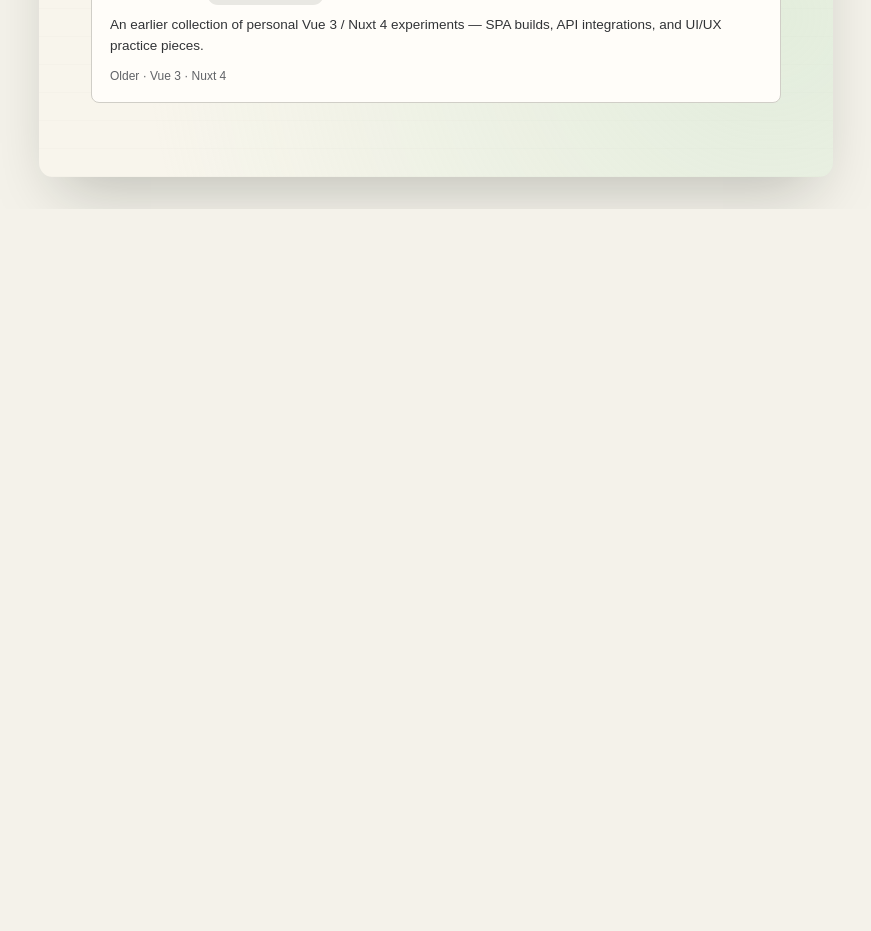
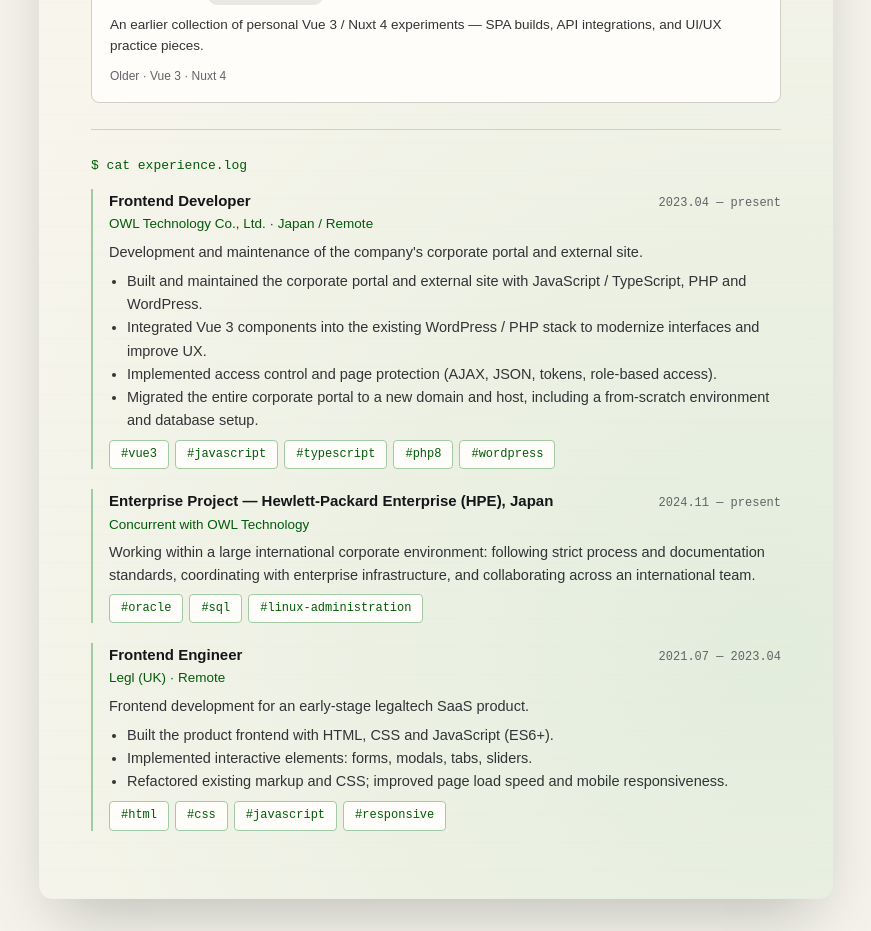
Before and after one commit to GrayMurakami/website-resume, a Nuxt app: page / in a window 1280 px wide. Shown: the part 1200-2131 px from the top of the page, without its empty margins (204-1075 px from the left). Before the commit the page ends 1409 px from the top, so only its background shows below. Built offline with nearby package versions, Linux system fonts and the light colour scheme.

Commit message:
feat: ResumeExperience.vue added; in app inject

```diff
--- a/app/app.vue
+++ b/app/app.vue
@@ -1,4 +1,5 @@
 <script setup lang="ts">
+import ResumeExperience from './components/resume/ResumeExperience.vue';
 import ResumeProjects from './components/resume/ResumeProjects.vue';
 
 </script>
@@ -22,8 +23,10 @@ import ResumeProjects from './components/resume/ResumeProjects.vue';
     </p>
     <ResumeStats />
     <ResumeSkills />
-    <div class="rule"></div>
+      <div class="rule"></div>
     <ResumeProjects />
+      <div class="rule"></div>
+    <ResumeExperience />
   </div>
 </template>
 
--- a/app/components/resume/ResumeExperience.vue
+++ b/app/components/resume/ResumeExperience.vue
@@ -1,11 +1,170 @@
-<script setup lang="ts">
-
-</script>
 
 <template>
+  <div class="section-label">
+    $ cat experience.log
+  </div>
 
+  <div class="exp-item">
+    <div class="exp-head">
+      <div class="exp-title">
+        Frontend Developer
+      </div>
+      <div class="exp-date">
+        2023.04 — present
+      </div>
+    </div>
+    <div class="exp-org">
+      OWL Technology Co., Ltd. · Japan / Remote
+    </div>
+    <p>
+      Development and maintenance of the company's corporate portal and external site.
+    </p>
+    <ul>
+      <li>
+        Built and maintained the corporate portal and external site with JavaScript / TypeScript, PHP and WordPress.
+      </li>
+      <li>
+        Integrated Vue 3 components into the existing WordPress / PHP stack to modernize interfaces and improve UX.
+      </li>
+      <li>
+        Implemented access control and page protection (AJAX, JSON, tokens, role-based access).
+      </li>
+      <li>
+        Migrated the entire corporate portal to a new domain and host, including a from-scratch environment and database setup.
+      </li>
+    </ul>
+    <div class="tag-row">
+      <span class="tag">
+        #vue3
+      </span>
+      <span class="tag">
+        #javascript
+      </span>
+      <span class="tag">
+        #typescript
+      </span>
+      <span class="tag">
+        #php8
+      </span>
+      <span class="tag">
+        #wordpress
+      </span>
+    </div>
+  </div>
+
+  <div class="exp-item">
+    <div class="exp-head">
+      <div class="exp-title">
+        Enterprise Project — Hewlett-Packard Enterprise (HPE), Japan
+      </div>
+      <div class="exp-date">
+        2024.11 — present
+      </div>
+    </div>
+    <div class="exp-org">
+      Concurrent with OWL Technology
+    </div>
+    <p>
+      Working within a large international corporate environment: following strict process and documentation standards, coordinating with enterprise infrastructure, and collaborating across an international team.
+    </p>
+    <div class="tag-row">
+      <span class="tag">
+        #oracle
+      </span>
+      <span class="tag">
+        #sql
+      </span>
+      <span class="tag">
+        #linux-administration
+      </span>
+    </div>
+  </div>
+
+  <div class="exp-item">
+    <div class="exp-head">
+      <div class="exp-title">
+        Frontend Engineer
+      </div>
+      <div class="exp-date">
+        2021.07 — 2023.04
+      </div>
+    </div>
+    <div class="exp-org">
+      Legl (UK) · Remote
+    </div>
+    <p>
+      Frontend development for an early-stage legaltech SaaS product.
+    </p>
+    <ul>
+      <li>
+        Built the product frontend with HTML, CSS and JavaScript (ES6+).
+      </li>
+      <li>
+        Implemented interactive elements: forms, modals, tabs, sliders.
+      </li>
+      <li>
+        Refactored existing markup and CSS; improved page load speed and mobile responsiveness.
+      </li>
+    </ul>
+    <div class="tag-row">
+      <span class="tag">
+        #html
+      </span>
+      <span class="tag">
+        #css
+      </span>
+      <span class="tag">
+        #javascript
+      </span>
+      <span class="tag">
+        #responsive
+      </span>
+    </div>
+  </div>
 </template>
 
 <style scoped>
+.exp-item {
+  margin-bottom: 20px;
+  border-left: 2px solid var(--card-border);
+  padding-left: 16px;
+}
 
+.exp-head {
+  display: flex;
+  justify-content: space-between;
+  align-items: baseline;
+  flex-wrap: wrap;
+  gap: 4px 12px;
+}
+
+.exp-title {
+  font-weight: 600;
+  font-size: 15px;
+  color: var(--text-strong);
+}
+
+.exp-date {
+  font-family: var(--mono);
+  font-size: 12px;
+  color: var(--text-muted);
+  white-space: nowrap;
+}
+
+.exp-org {
+  color: var(--accent-strong);
+  font-size: 13.5px;
+  margin-bottom: 6px;
+}
+
+.exp-item p {
+  margin: 0 0 6px 0;
+  color: var(--text-body);
+}
+
+.exp-item ul {
+  margin: 0 0 8px 0;
+  padding-left: 18px;
+  color: var(--text-body);
+}
 </style>
```
Also changed, not shown: app/components/resume/ResumeProjects.vue (line endings or trailing spaces).
